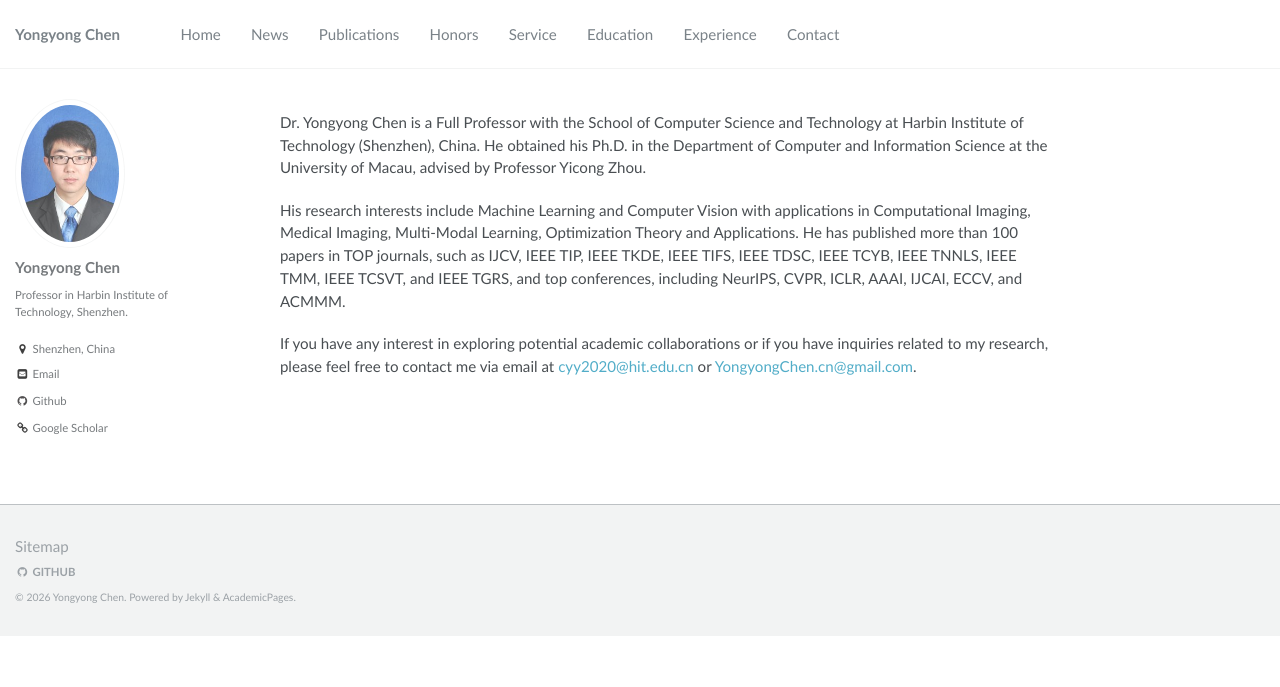
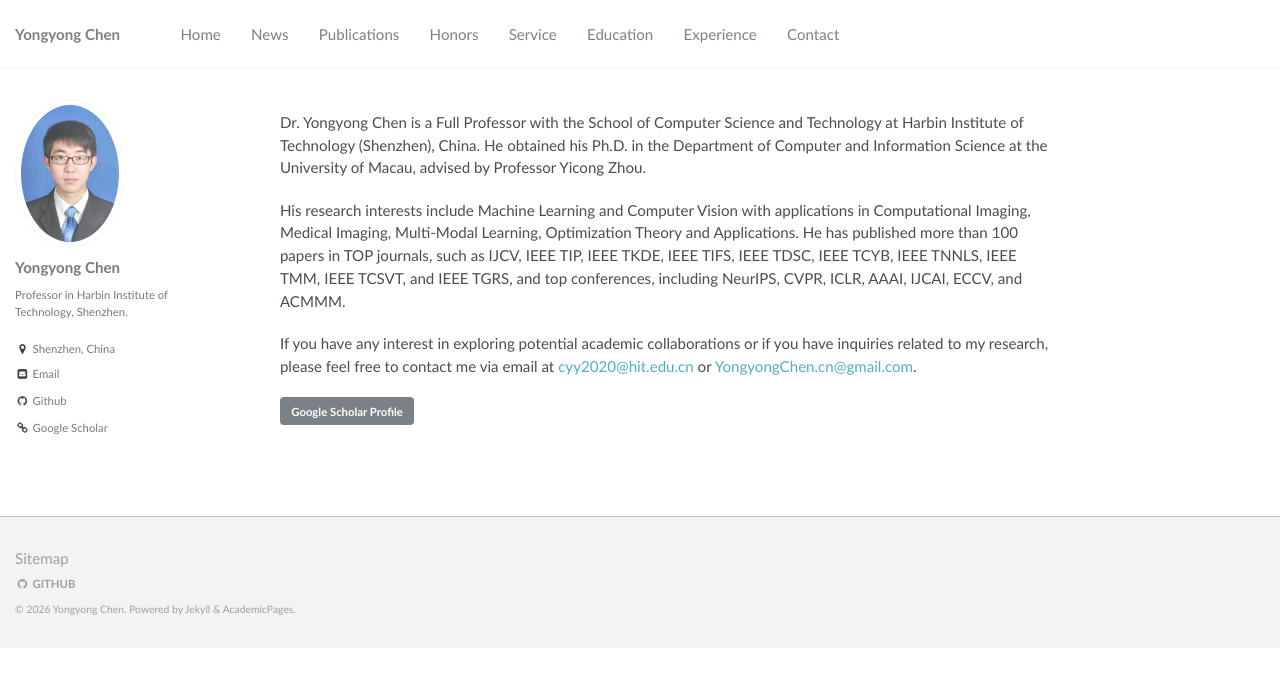
Before and after one commit to cyyhit/cyyhit.github.io, a Jekyll site: the page built from _pages/about.md, in a window 1280 px wide. Shown: the top 687 px of the page. Built offline with Jekyll 4.4.1, drawn with Linux system fonts in a browser that asks for light colours.

Commit message:
Update about.md

```diff
--- a/_pages/about.md
+++ b/_pages/about.md
@@ -15,7 +15,7 @@ If you have any interest in exploring potential academic collaborations or if yo
 
 <!-- I received the B.S. degree in software engineering from <span style="color:red;">XXXX</span> University, <span style="color:red;">XXXX</span>, China, in <span style="color:red;">XXXX</span>, and the M.S. and Ph.D. degrees in <span style="color:red;">XXXX</span> from the University of Macau, Macau, China, in <span style="color:red;">XXXX</span> and <span style="color:red;">XXXX</span>, respectively. My works have appeared in prestigious venues such as ICML, CVPR, AAAI, ECCV, IJCAI, ACMMM, IEEE TIFS, IEEE TDSC, IEEE TC, IEEE TPDS, IEEE TIP, and IEEE TSP. I have published more than <span style="color:red;">XXXX</span> papers. I am an associate editor of IEEE Transactions on <span style="color:red;">XXXX</span>, IEEE <span style="color:red;">XXXX</span>, and International Journal of <span style="color:red;">XXXX</span>. -->
 
-<!-- [Google Scholar Profile](https://scholar.google.com/citations?user=ny2mn-cAAAAJ&hl=en&oi=ao){: .btn .btn--primary } -->
+ [Google Scholar Profile](https://scholar.google.com/citations?user=ny2mn-cAAAAJ&hl=en&oi=ao){: .btn .btn--primary }
 
 
 <!-- <div class="scholar-badges">
```
